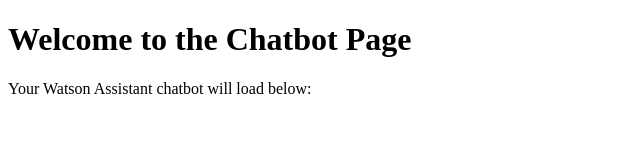
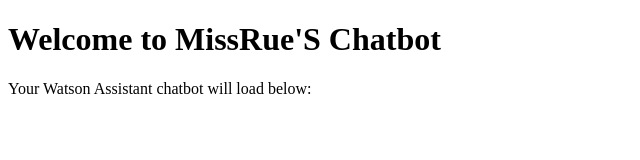
Before and after one commit to MissRue25-g/MissRue_AI, a plain HTML site: page index.html in a window 1280 px wide. Shown: the whole page, without its empty margins (0-640 px from the left). Drawn offline with Linux system fonts and the light colour scheme.

Commit message:
Update index.html

```diff
--- a/index.html
+++ b/index.html
@@ -6,7 +6,7 @@
   <title>Chatbot Integration</title>
 </head>
 <body>
-  <h1>Welcome to the Chatbot Page</h1>
+  <h1>Welcome to MissRue'S Chatbot</h1>
   <p>Your Watson Assistant chatbot will load below:</p>
 
   <!-- Watson Assistant Chat Script -->
```
